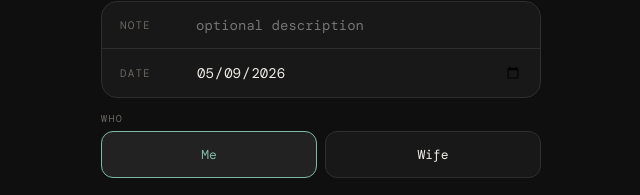
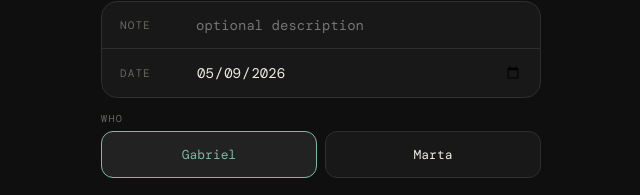
Before and after one commit to thegabrielido/Maiecspenses, a plain HTML site: page index.html in a window 1280 px wide. Shown: the part 491-686 px from the top of the page, 319-959 px from the left. Drawn offline with nearby package versions, Linux system fonts and the light colour scheme.

Commit message:
Update index.html

```diff
--- a/index.html
+++ b/index.html
@@ -815,10 +815,10 @@ const CATEGORIES = [
 
 let settings = JSON.parse(localStorage.getItem('fin_settings') || '{}');
 settings = {
-  name: 'Me',
-  name2: 'Wife',
+  name: 'Gabriel',
+  name2: 'Marta',
   currency: '€',
-  scriptUrl: '',
+  scriptUrl: 'https://script.google.com/macros/s/AKfycbzacebEdtNbdkb46jWmgW53gu1JKrd8pAIA8OvRJMqgMviZdlBUtsDVFVb1Y6R-pdIs/exec',
   ...settings
 };
 
```
